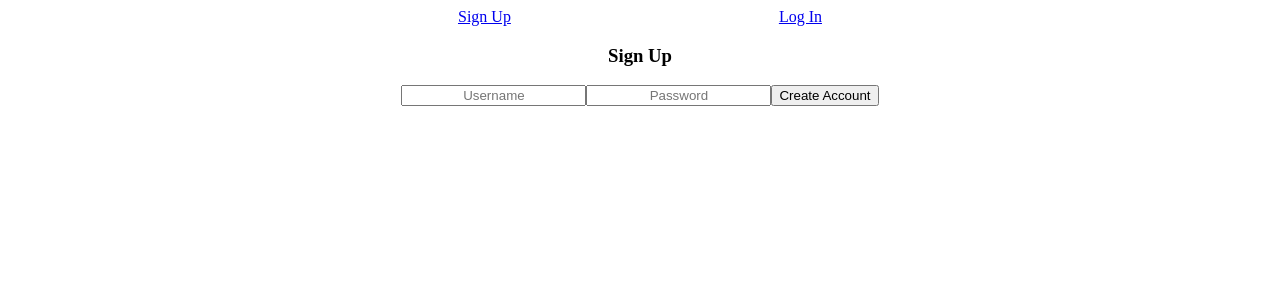
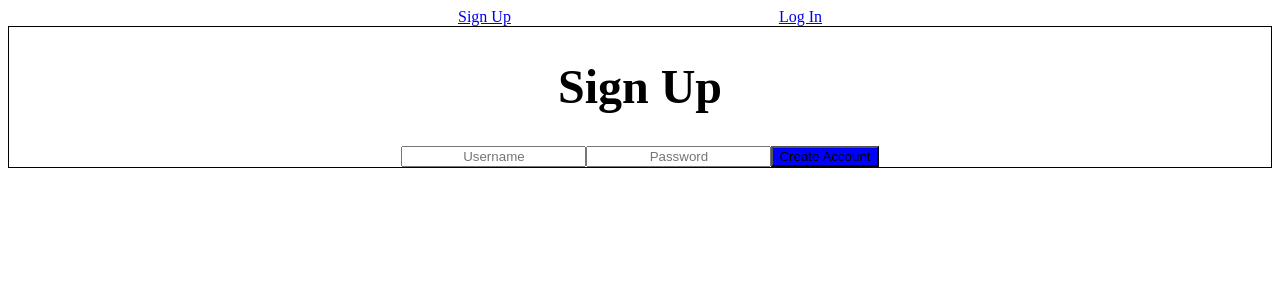
Before and after one commit to silicon-slopes-engineer-workshop/coding_pairs, a React (Create React App) app in the folder client/: page /signup in a window 1280 px wide. Shown: the top 300 px of the page. Built offline with nearby package versions, Linux system fonts and the light colour scheme; no server answers.

Commit message:
Working on outlining the structure of the styled components

```diff
--- a/client/package.json
+++ b/client/package.json
@@ -6,7 +6,8 @@
     "axios": "^0.18.0",
     "react": "^16.5.2",
     "react-dom": "^16.5.2",
-    "react-router-dom": "^4.2.2"
+    "react-router-dom": "^4.2.2",
+    "styled-components": "^4.2.0"
   },
   "devDependencies": {
     "react-scripts": "1.1.5"
--- a/client/src/Auth/Signup.js
+++ b/client/src/Auth/Signup.js
@@ -1,5 +1,7 @@
 import React, { Component } from 'react';
 import { withContext } from "../AppContext"
+import { Button, SignupForm } from "../styles/AuthStyles.js"
+import { H1 } from "../styles/GlobalStyles.js"
 
 class Signup extends Component {
     constructor() {
@@ -38,8 +40,8 @@ class Signup extends Component {
     render() {
         return (
             <div className="form-wrapper">
-                <form onSubmit={this.handleSubmit}>
-                    <h3>Sign Up</h3>
+                <SignupForm onSubmit={this.handleSubmit}>
+                    <H1>Sign Up</H1>
                     <input
                         onChange={this.handleChange}
                         value={this.state.username}
@@ -52,8 +54,8 @@ class Signup extends Component {
                         name="password"
                         type="password"
                         placeholder="Password"/>
-                    <button type="submit">Create Account</button>
-                </form>
+                    <Button type="submit">Create Account</Button>
+                </SignupForm>
 
                 {
                     this.state.errorMessage &&
--- /dev/null
+++ b/client/src/styles/AuthStyles.js
@@ -0,0 +1,13 @@
+import styled from 'styled-components';
+
+
+export const Button = styled.button`
+  background: blue;
+
+`
+
+
+export const SignupForm = styled.form`
+  border: black solid 1px;
+
+`
--- /dev/null
+++ b/client/src/styles/GlobalStyles.js
@@ -0,0 +1,7 @@
+import styled from 'styled-components';
+
+
+
+export const H1 = styled.h1`
+  font-size: 3em;
+`
```
Also changed, not shown: client/src/styles/Login.js (added), 1 other file (tests, documents, lock files or other folders).
